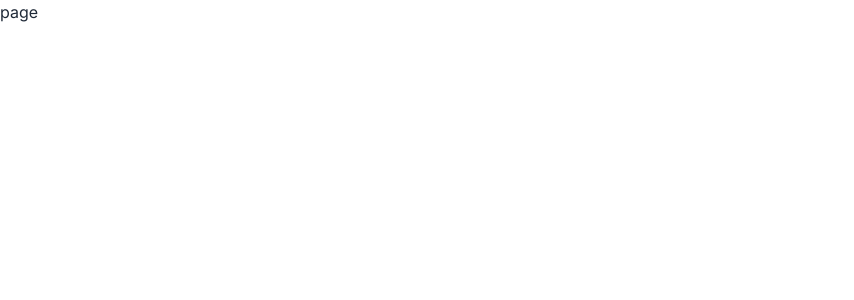
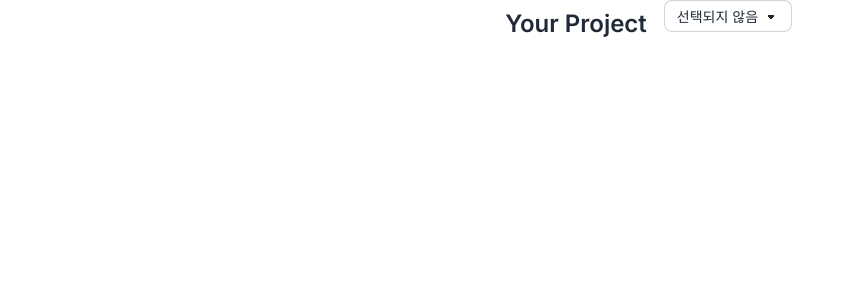
Before and after one commit to TU-GitLio/frontend, a Next.js app in the folder gitlio/: page /new/project in a window 1280 px wide. Shown: the top 300 px of the page, without its empty margins (0-854 px from the left). Built offline with nearby package versions, Linux system fonts and the light colour scheme.

Commit message:
feat: 입력한 url local storage에 저장

```diff
--- a/gitlio/app/(edit)/new/project/page.tsx
+++ b/gitlio/app/(edit)/new/project/page.tsx
@@ -1,7 +1,32 @@
-import React from "react";
+"use client";
+import React, { useEffect, useState } from "react";
 
-function page() {
-  return <div>page</div>;
+function Page() {
+  const [repositoryUrls, setRepositoryUrls] = useState([]);
+
+  useEffect(() => {
+    // Local Storage에서 repositoryUrls 읽기
+    const loadedUrls = JSON.parse(
+      localStorage.getItem("repositoryUrls") || "[]"
+    );
+    setRepositoryUrls(loadedUrls);
+  }, []);
+
+  return (
+    <div className="flex w-full justify-center">
+      <div className="btn btn-ghost text-2xl">Your Project</div>
+      <div>
+        <select className="select select-bordered select-sm w-full max-w-xs">
+          <option disabled selected>
+            선택되지 않음
+          </option>
+          {repositoryUrls.map((url) => (
+            <option key={url}>{url}</option>
+          ))}
+        </select>
+      </div>
+    </div>
+  );
 }
 
-export default page;
+export default Page;
--- a/gitlio/app/dashboard/page.tsx
+++ /dev/null
@@ -1 +0,0 @@
-function DashboardPage() {}
--- a/gitlio/components/Studio/GitInputModal.tsx
+++ b/gitlio/components/Studio/GitInputModal.tsx
@@ -26,10 +26,10 @@ const GitInputModal: React.FC<GitInputModalProps> = ({ onClose }) => {
   const handleSubmit = () => {
     const allFilled = inputs.every((input) => input.trim() !== "");
     if (allFilled) {
-      console.log(inputs);
+      localStorage.setItem("repositoryUrls", JSON.stringify(inputs));
       window.location.href = "/new/project";
     } else {
-      alert("모든 레포지토리 url을 입력해주세요.");
+      alert("모든 레포지토리 URL을 입력해주세요.");
     }
   };
 
```
